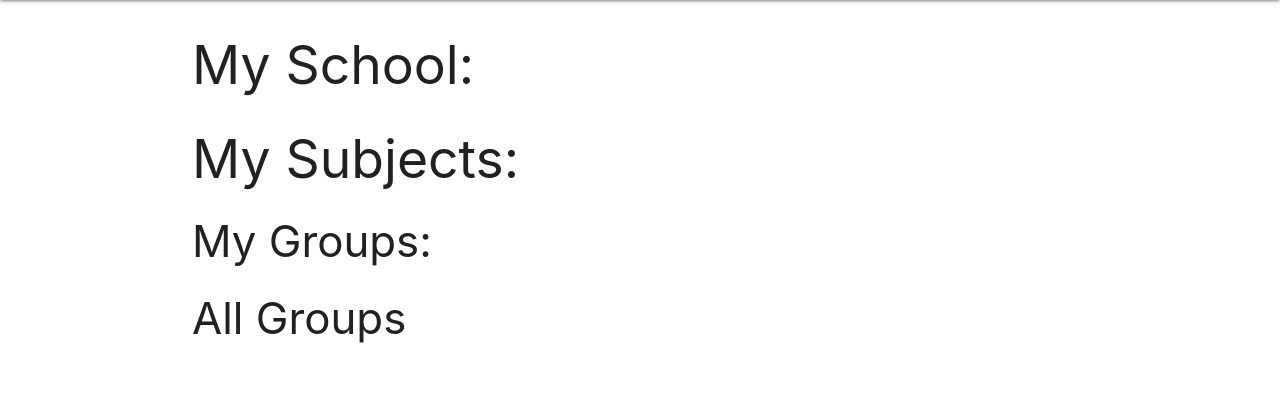
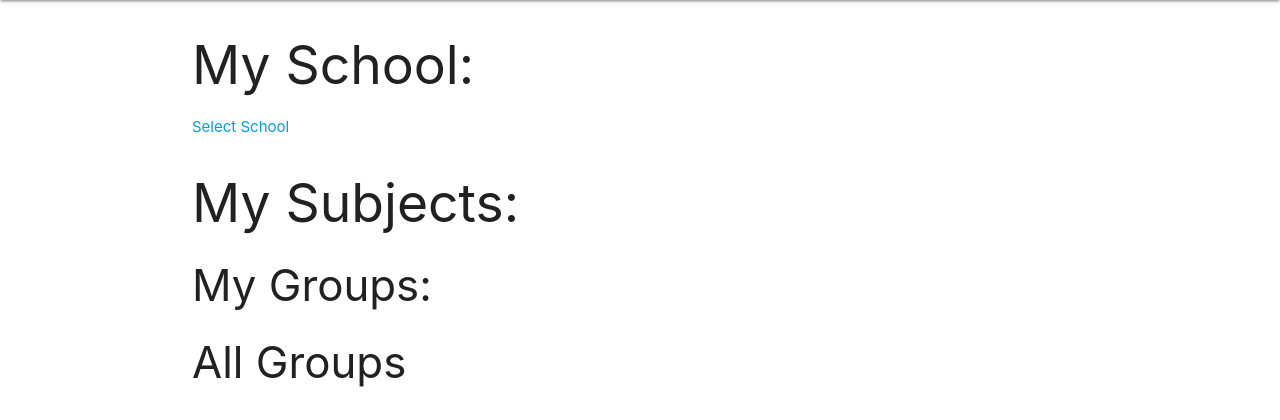
Before and after one commit to mayerlingmj/Study-Buddy, a Django app: page /index in a window 1280 px wide. Shown: the part 64-484 px from the top of the page. Run offline with Django 4.2, Linux system fonts and the light colour scheme; the visitor is signed in with stand-in values (Sample User, id 1).

Commit message:
Added 'Select School' href on index page, redirects to all schools page

```diff
--- a/studybuddy/main_app/templates/groups/index.html
+++ b/studybuddy/main_app/templates/groups/index.html
@@ -2,6 +2,7 @@
 
 <h2>My School:</h2>
 <p>{{ user.profile.school.name }}</p>
+<a href="{% url 'school_select'  %}">Select School</a>
 
 <h2>My Subjects:</h2>
 <p>{{ user.profile.selected_topics.all }}</p>
--- a/studybuddy/main_app/templates/main_app/change_school.html
+++ /dev/null
@@ -1,5 +0,0 @@
-{% extends 'base.html' %}
-<h1> Change School</h1>
-{% block content %}
-
-{% endblock %}
--- a/studybuddy/main_app/urls.py
+++ b/studybuddy/main_app/urls.py
@@ -7,5 +7,6 @@
     path('accounts/signup/', views.signup, name='signup'),
     path('index', views.index, name='index'),
     path('study_groups/create/', views.CreateGroup.as_view(),
-         name='study_groups_create')
+         name='study_groups_create'),
+    path('main_app/school_select/', views.school_select, name='school_select')
 ]
--- a/studybuddy/main_app/views.py
+++ b/studybuddy/main_app/views.py
@@ -47,3 +47,7 @@
     def form_valid(self, form):
         form.instance.user = self.request.user
         return super().form_valid(form)
+
+
+def school_select(request):
+    return render(request, 'main_app/school_select.html')
```
Also changed, not shown: studybuddy/main_app/templates/main_app/school_select.html (added, +15 -0 lines).
